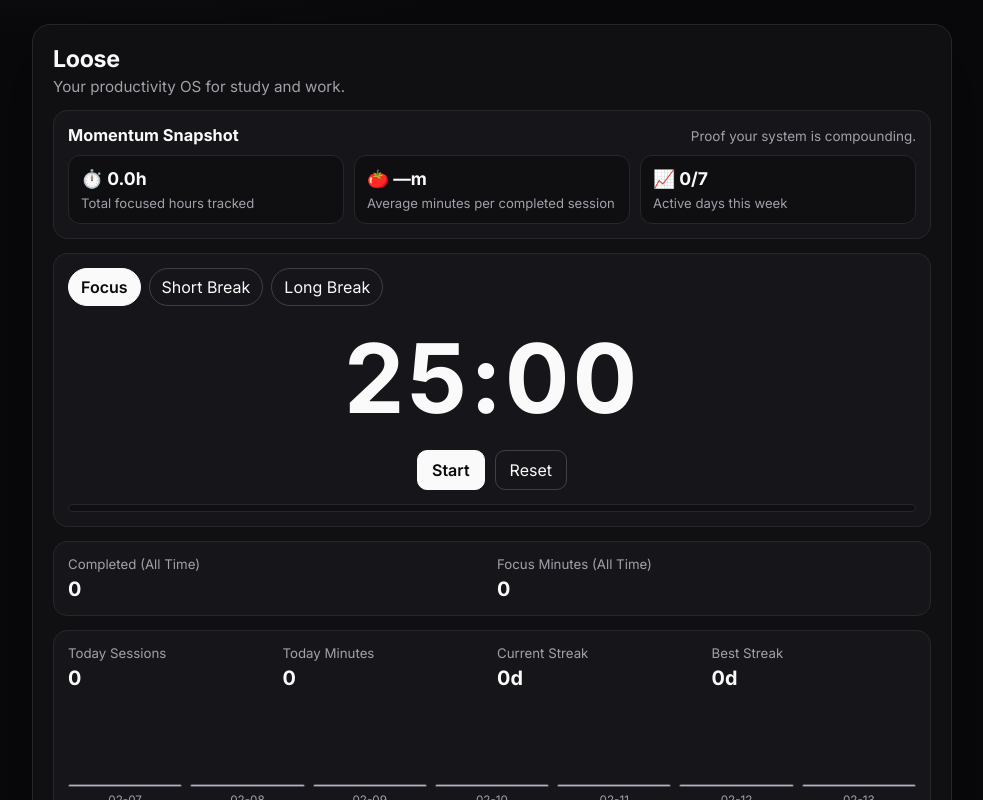
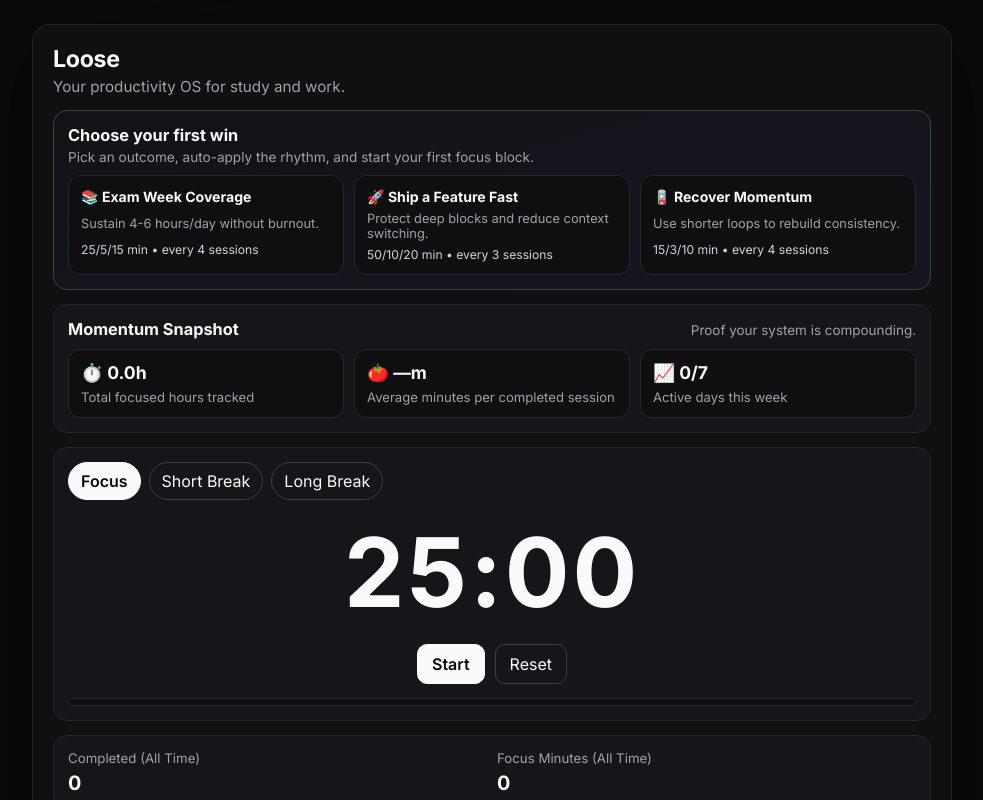
Before and after one commit to dhyoprd/pomodoro-glass, a Next.js app: page / in a window 1280 px wide. Shown: the top 800 px of the page, without its empty margins (148-1131 px from the left). Built offline with nearby package versions, Linux system fonts and the light colour scheme.

Commit message:
feat(onboarding): add first-session quick-start outcome cards

```diff
--- a/src/app/globals.css
+++ b/src/app/globals.css
@@ -50,6 +50,63 @@ section {
   border: 1px solid var(--line);
   border-radius: 14px;
   padding: 14px;
+}
+
+.quick-onboarding {
+  display: grid;
+  gap: 10px;
+  border-color: #3f3f46;
+  background: linear-gradient(165deg, #121217 0%, #151520 100%);
+}
+
+.quick-onboarding-head {
+  display: grid;
+  gap: 4px;
+}
+
+.quick-onboarding-head h2 {
+  margin: 0;
+  font-size: 1.02rem;
+}
+
+.quick-onboarding-head span {
+  color: var(--muted);
+  font-size: 0.85rem;
+}
+
+.quick-onboarding-grid {
+  display: grid;
+  grid-template-columns: repeat(3, minmax(0, 1fr));
+  gap: 10px;
+}
+
+.quick-onboarding-card {
+  text-align: left;
+  background: #0f0f12;
+  border: 1px solid var(--line);
+  border-radius: 12px;
+  padding: 12px;
+  display: grid;
+  gap: 6px;
+}
+
+.quick-onboarding-card strong {
+  font-size: 0.88rem;
+}
+
+.quick-onboarding-card span {
+  color: var(--muted);
+  font-size: 0.8rem;
+}
+
+.quick-onboarding-card small {
+  color: #d4d4d8;
+  font-size: 0.76rem;
+}
+
+.quick-onboarding-card:hover {
+  border-color: #71717a;
+  background: #18181f;
 }
 
 .momentum {
@@ -593,6 +650,7 @@ input:focus { border-color: #71717a; }
   .blueprint-grid { grid-template-columns: 1fr; }
   .preset-grid { grid-template-columns: 1fr; }
   .momentum-grid { grid-template-columns: 1fr; }
+  .quick-onboarding-grid { grid-template-columns: 1fr; }
 }
 
 @media (max-width: 600px) {
--- a/src/ui/PomodoroApp.tsx
+++ b/src/ui/PomodoroApp.tsx
@@ -236,6 +236,8 @@ export function PomodoroApp() {
     [state.mode],
   );
 
+  const showQuickOnboarding = state.stats.completed === 0 && state.tasks.length === 0;
+
   const applyPreset = (preset: (typeof USE_CASE_PRESETS)[number]) => {
     controller.updateSettings(preset.settings);
     setSettingsForm({
@@ -257,6 +259,36 @@ export function PomodoroApp() {
         <h1>Loose</h1>
         <p>Your productivity OS for study and work.</p>
       </header>
+
+      {showQuickOnboarding ? (
+        <section className="quick-onboarding" aria-label="Quick onboarding">
+          <div className="quick-onboarding-head">
+            <h2>Choose your first win</h2>
+            <span>Pick an outcome, auto-apply the rhythm, and start your first focus block.</span>
+          </div>
+          <div className="quick-onboarding-grid">
+            {OUTCOME_BLUEPRINTS.map((blueprint) => {
+              const preset = USE_CASE_PRESETS.find((item) => item.id === blueprint.presetId);
+              if (!preset) return null;
+
+              return (
+                <button
+                  type="button"
+                  className="quick-onboarding-card"
+                  key={`quick-${blueprint.id}`}
+                  onClick={() => applyPresetAndStart(preset)}
+                >
+                  <strong>{blueprint.icon} {blueprint.title}</strong>
+                  <span>{blueprint.summary}</span>
+                  <small>
+                    {preset.settings.focus}/{preset.settings.shortBreak}/{preset.settings.longBreak} min • every {preset.settings.longBreakInterval} sessions
+                  </small>
+                </button>
+              );
+            })}
+          </div>
+        </section>
+      ) : null}
 
       <section className="momentum" aria-label="Momentum snapshot">
         <div className="momentum-head">
```
